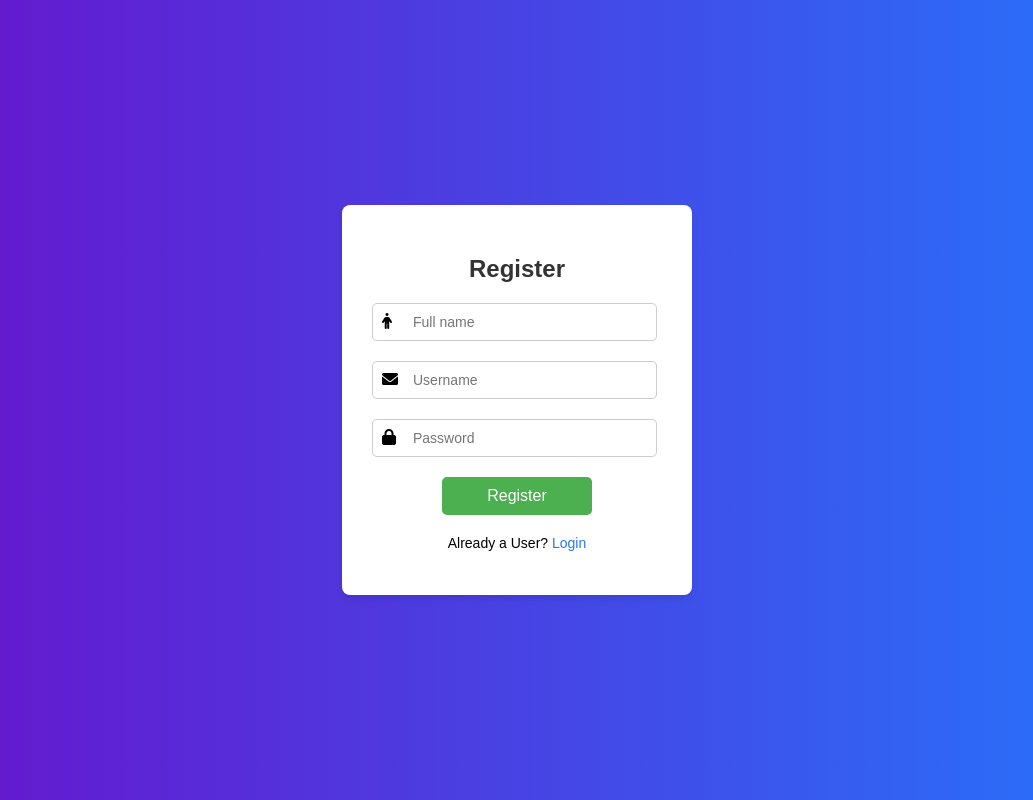
After one commit to RishilParekh03/SenseSight, a Python web app: template app/frontend/templates/user_register.html in a window 1280 px wide. The commit adds this page. Shown: the whole page, without its empty margins (123-1156 px from the left). Run offline with Jinja, Linux system fonts and the light colour scheme; the template is opened without the code that fills it, so the values that code supplies are empty.

Commit message:
login and registration page added

```diff
--- a/frontend/public/static/css/style.css
+++ b/app/frontend/static/css/style.css
@@ -8,20 +8,19 @@ body {
     align-items: center;
 }
 
-.login-container {
+.user-container {
     display: flex;
     justify-content: center;
     align-items: center;
     width: 100%;
 }
 
-.login-box {
+.user-box {
     background-color: #ffffff;
     border-radius: 8px;
     padding: 30px;
-    box-shadow: 0px 4px 6px rgba(0, 0, 0, 0.1);
+    box-shadow: 0 4px 6px rgba(0, 0, 0, 0.1);
     width: 350px;
-    /* Fixed width of the login box */
     box-sizing: border-box;
 }
 
@@ -46,22 +45,19 @@ h2 {
 
 .input-group input {
     width: calc(100% - 5px);
-    /* Adjust width to stay inside the box */
     padding: 10px 10px 10px 40px;
-    /* Adjust padding for icons */
     border: 1px solid #cccccc;
     border-radius: 5px;
     font-size: 14px;
     box-sizing: border-box;
-    /* Include padding in total width */
 }
 
 .input-group label i {
     font-size: 16px;
-    color: #666666;
+    color: black;
 }
 
-.login-btn {
+.submit-btn {
     background-color: #4CAF50;
     color: white;
     border: none;
@@ -69,30 +65,27 @@ h2 {
     border-radius: 5px;
     font-size: 16px;
     width: 150px;
-    /* Set a fixed width for the button */
     margin: 0 auto;
-    /* Center the button horizontally */
     display: block;
-    /* Ensure the button is treated as a block element for centering */
     cursor: pointer;
     box-sizing: border-box;
 }
 
-.login-btn:hover {
+.submit-btn:hover {
     background-color: #45a049;
 }
 
-.create-account {
+.account-query {
     text-align: center;
     margin-top: 20px;
     font-size: 14px;
 }
 
-.create-account a {
+.account-query a {
     text-decoration: none;
     color: #2575fc;
 }
 
-.create-account a:hover {
+.account-query a:hover {
     text-decoration: underline;
 }
--- /dev/null
+++ b/app/frontend/templates/user_register.html
@@ -0,0 +1,72 @@
+<!DOCTYPE html>
+<html lang="en">
+
+<head>
+    <meta charset="UTF-8">
+    <meta name="viewport" content="width=device-width, initial-scale=1.0">
+    <title>SenseSight - Register</title>
+    <link rel="stylesheet" href="../static/css/style.css">
+    <link rel="stylesheet" href="https://cdnjs.cloudflare.com/ajax/libs/font-awesome/6.0.0-beta3/css/all.min.css">
+</head>
+
+<body>
+<div class="user-container">
+    <div class="user-box">
+        <h2>Register</h2>
+        <form id="form-data">
+            <div class="input-group">
+                <label for="full-name">
+                    <i class="fas fa-person"></i>
+                </label>
+                <input type="text" id="full-name" name="full-name" placeholder="Full name" required>
+            </div>
+            <div class="input-group">
+                <label for="username">
+                    <i class="fas fa-envelope"></i>
+                </label>
+                <input type="text" id="username" name="username" placeholder="Username" required>
+            </div>
+            <div class="input-group">
+                <label for="password">
+                    <i class="fas fa-lock"></i>
+                </label>
+                <input type="password" id="password" name="password" placeholder="Password" required>
+            </div>
+            <button type="submit" class="submit-btn" id="submit">Register</button>
+        </form>
+        <p class="account-query">
+            Already a User? <a href="/">Login</a>
+        </p>
+    </div>
+</div>
+<script>
+    document.getElementById('submit').addEventListener('click', function (e) {
+        e.preventDefault();
+
+        const name = document.getElementById('full-name').value;
+        const username = document.getElementById('username').value;
+        const password = document.getElementById('password').value;
+
+        const ajax = new XMLHttpRequest();
+
+        ajax.open('POST', "/auth/registration", true);
+        ajax.setRequestHeader('Content-Type', 'application/json');
+
+        ajax.onload = function () {
+            console.log("New Admin Registered");
+            window.location.href = '/';
+        };
+
+        const userData = {
+            name: name,
+            username: username,
+            password: password,
+        };
+
+        ajax.send(JSON.stringify(userData));
+
+    });
+</script>
+</body>
+
+</html>
```
Also changed, not shown: app/frontend/templates/index.html (added, +39 -0 lines), frontend/public/static/js/script.js (deleted, +0 -16 lines), frontend/public/templates/index.html (deleted, +0 -40 lines).
